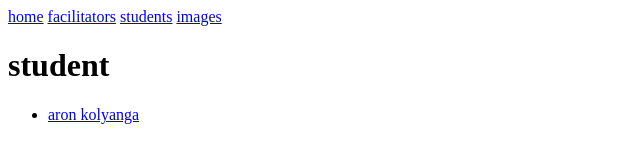
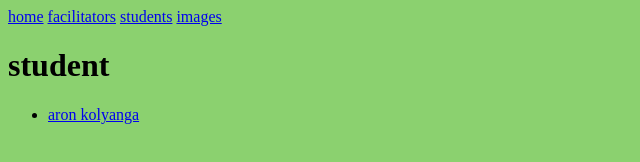
Before and after one commit to arondagmills/work_space, a plain HTML site: page intro-to-html/students.html in a window 1280 px wide. Shown: the whole page, without its empty margins (0-640 px from the left). Drawn offline with Linux system fonts and the light colour scheme; files that its build step writes are made by us from their sources.

Commit message:
updates commit

```diff
--- a/intro-to-html/students.html
+++ b/intro-to-html/students.html
@@ -4,13 +4,13 @@
 
     <title>Students</title>
 </head>
-
+<link rel="stylesheet" href="style.css">
 <body>
 
-    <a href="../index.html">home</a>
-    <a href="../facilitators.html">facilitators</a>
-    <a href="../students.html">students</a>
-    <a href="../image.html">images</a>
+    <a href="index.html">home</a>
+    <a href="facilitators.html">facilitators</a>
+    <a href="students.html">students</a>
+    <a href="image.html">images</a>
     <h1>student</h1>
     <ul>
         <li>
--- /dev/null
+++ b/style.css
@@ -0,0 +1,3 @@
+* {
+    background-color: rgb(139, 209, 111);
+}
```
Also changed, not shown: intro-to-html/facilitators.html (+1 -0 lines), intro-to-html/image.html (+4 -4 lines), intro-to-html/index.html (+4 -4 lines), intro-to-html/student/aron.html (+1 -0 lines).
